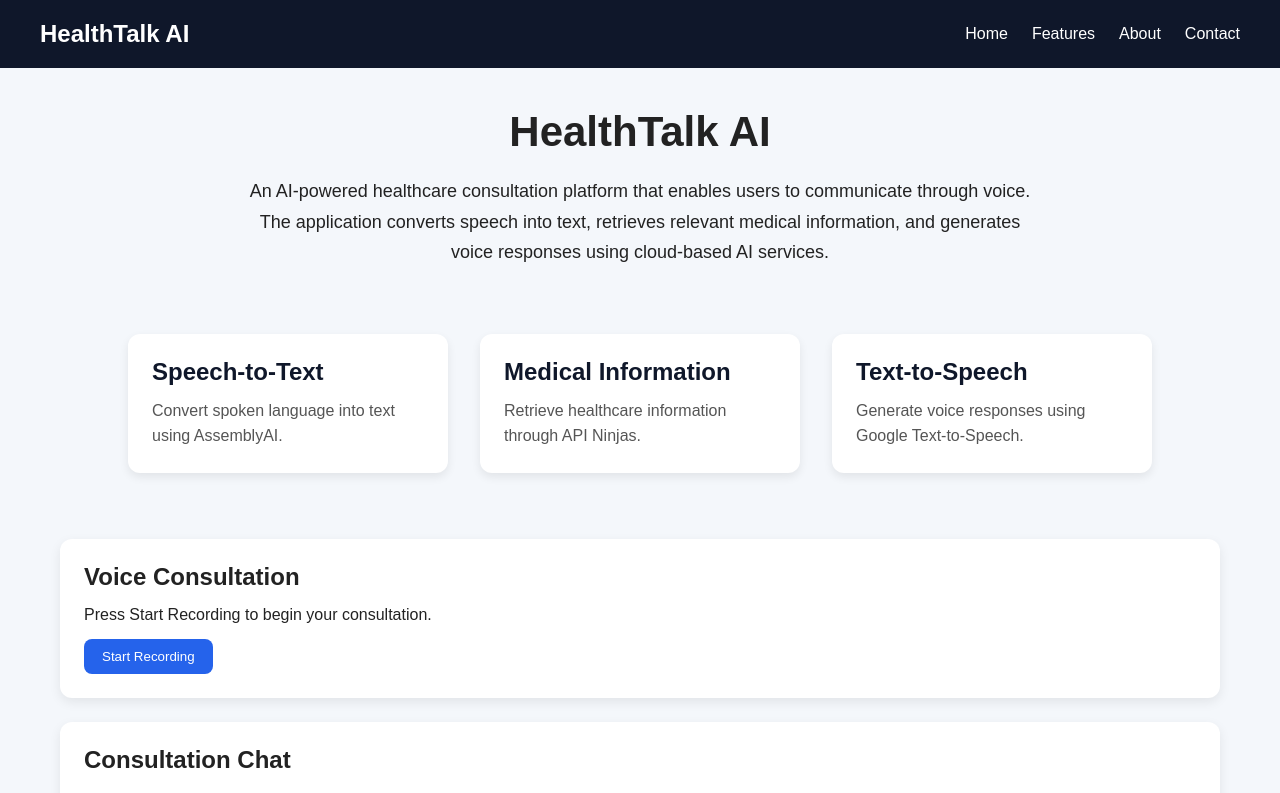
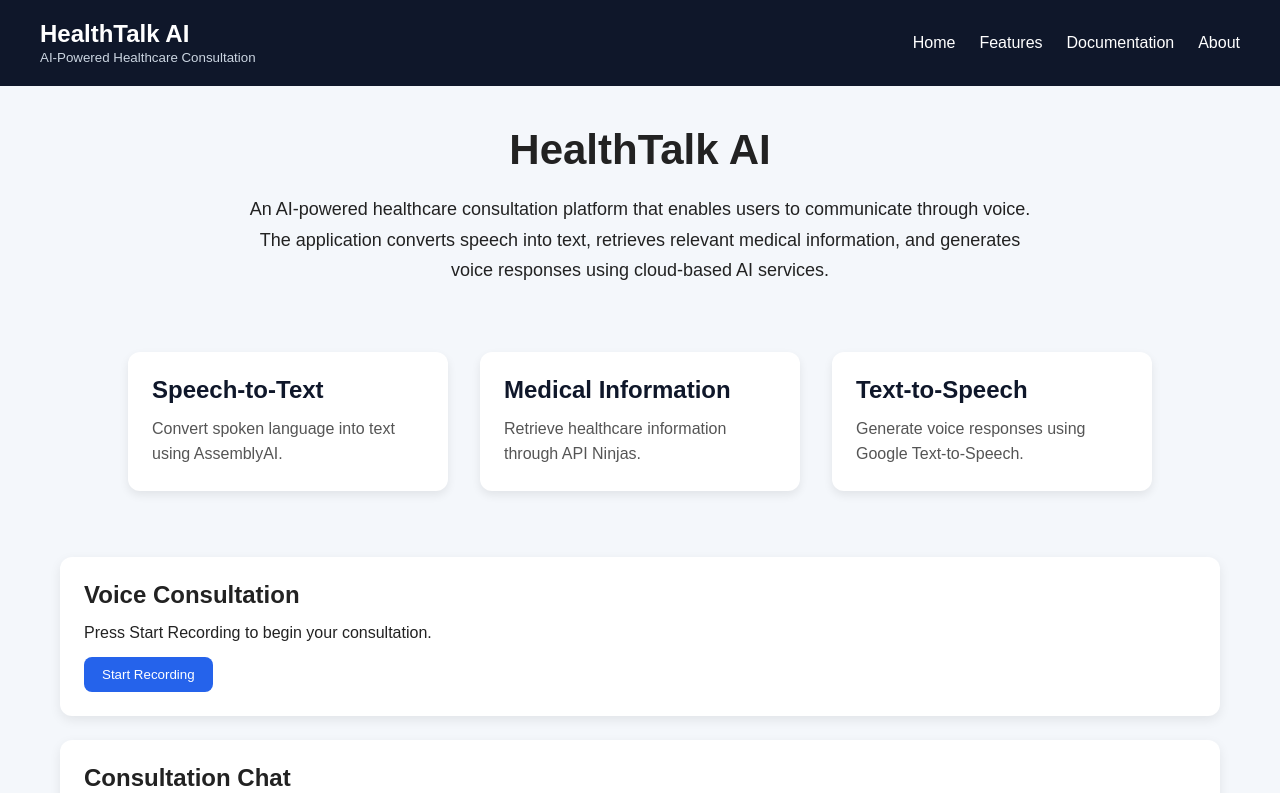
Before and after one commit to AdnanAfzalSiddiqui/HealthTalk-AI, a Next.js app: page / in a window 1280 px wide. Shown: the top 793 px of the page. Built offline with nearby package versions, Linux system fonts and the light colour scheme.

Commit message:
Enhance Header component with sticky position and details
Updated header to include a sticky position and added a small description under the title.

```diff
--- a/src/components/Header.tsx
+++ b/src/components/Header.tsx
@@ -8,9 +8,17 @@ export default function Header() {
         display: "flex",
         justifyContent: "space-between",
         alignItems: "center",
+        position: "sticky",
+        top: 0,
+        zIndex: 1000,
       }}
     >
-      <h2>HealthTalk AI</h2>
+      <div>
+        <h2 style={{ margin: 0 }}>HealthTalk AI</h2>
+        <small style={{ color: "#cbd5e1" }}>
+          AI-Powered Healthcare Consultation
+        </small>
+      </div>
 
       <nav>
         <ul
@@ -20,12 +28,13 @@ export default function Header() {
             gap: "24px",
             margin: 0,
             padding: 0,
+            fontWeight: 500,
           }}
         >
           <li>Home</li>
           <li>Features</li>
+          <li>Documentation</li>
           <li>About</li>
-          <li>Contact</li>
         </ul>
       </nav>
     </header>
```
